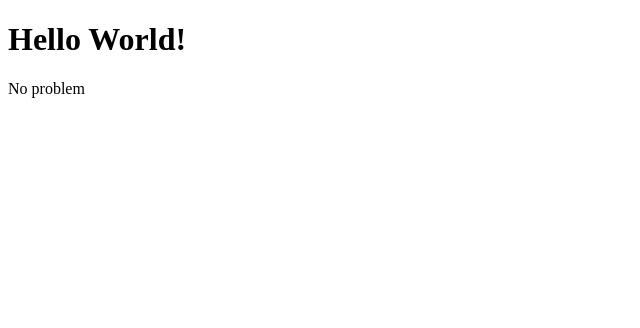
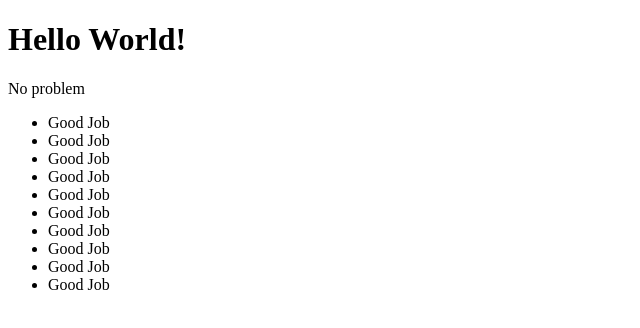
Before and after one commit to Biktor12487/site, a plain HTML site: page index.html in a window 1280 px wide. Shown: the whole page, without its empty margins (0-640 px from the left). Drawn offline with Linux system fonts and the light colour scheme.

Commit message:
Two Commit

```diff
--- a/index.html
+++ b/index.html
@@ -7,5 +7,17 @@
 <body>
 	<h1>Hello World!</h1>
 	<p>No problem</p>
+	<ul>
+		<li>Good Job</li>
+		<li>Good Job</li>
+		<li>Good Job</li>
+		<li>Good Job</li>
+		<li>Good Job</li>
+		<li>Good Job</li>
+		<li>Good Job</li>
+		<li>Good Job</li>
+		<li>Good Job</li>
+		<li>Good Job</li>
+	</ul>
 </body>
 </html>
```
